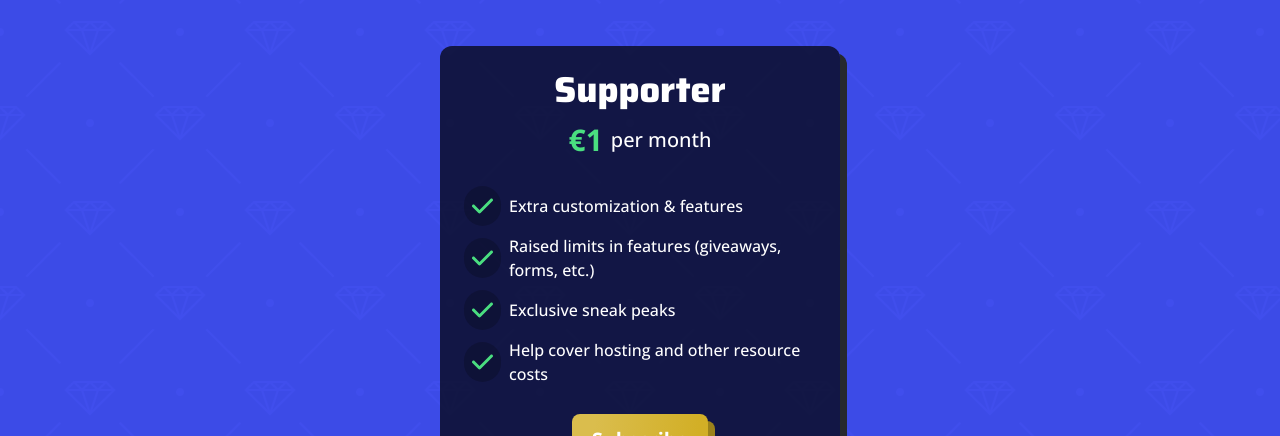
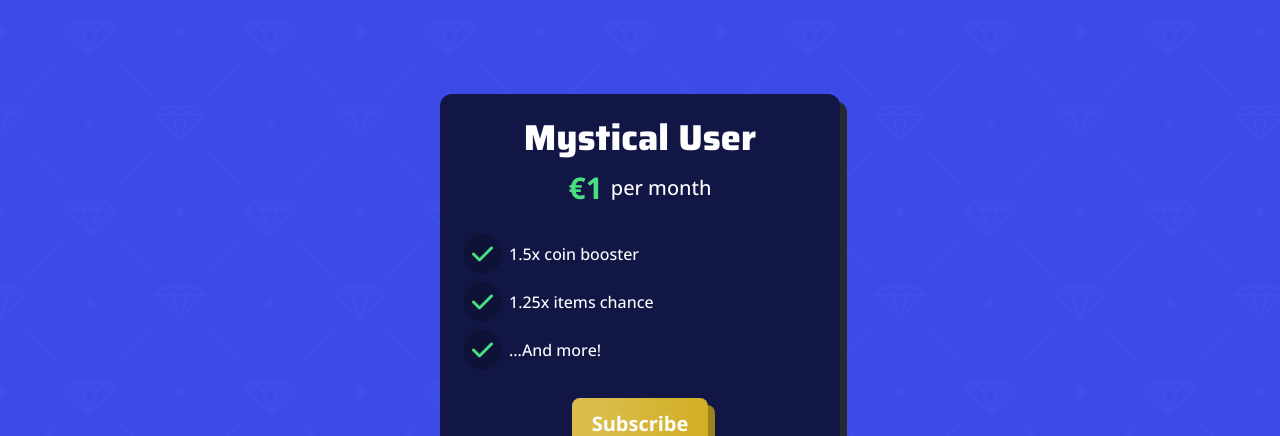
Before and after one commit to Nzii3/wizard-website, a Next.js app: page /premium in a window 1280 px wide. Shown: the part 237-673 px from the top of the page. Built offline with nearby package versions, Linux system fonts and the light colour scheme.

Commit message:
Update premium.tsx

```diff
--- a/pages/premium.tsx
+++ b/pages/premium.tsx
@@ -15,14 +15,13 @@ const Premium = () => {
 
         <div className="flex w-full flex-wrap justify-around gap-10">
           <Card
-            type="Supporter"
+            type="Mystical User"
             cost={1}
-            link="https://r.nziie.xyz/server-manager-premium"
+            link="https://www.patreon.com/checkout/nziiedev/6987448"
             features={[
-              "Extra customization & features",
-              "Raised limits in features (giveaways, forms, etc.)",
-              "Exclusive sneak peaks",
-              "Help cover hosting and other resource costs",
+              "1.5x coin booster",
+              "1.25x items chance",
+              "...And more!",
             ]}
           />
           {/* <Card
```
